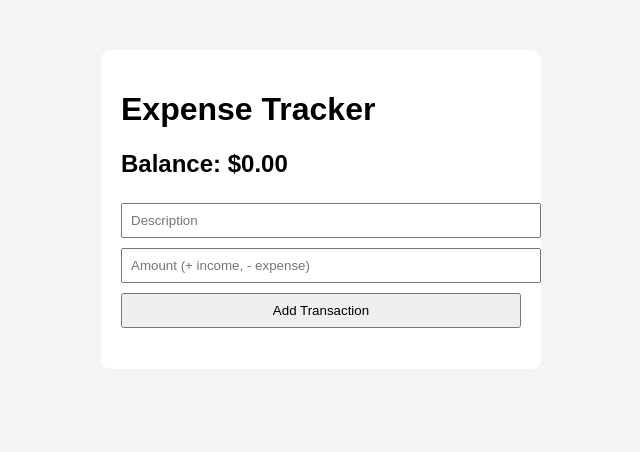
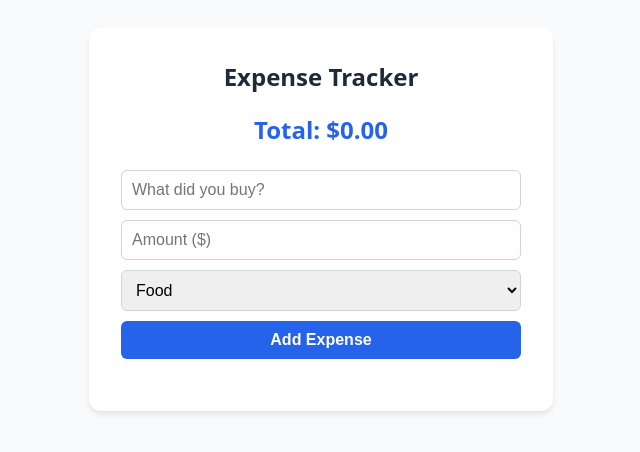
Before and after one commit to adityapandeybst2006-cyber/Expense-Tracker, a plain HTML site: page index.html in a window 1280 px wide. Shown: the whole page, without its empty margins (319-959 px from the left). Drawn offline with Linux system fonts and the light colour scheme.

Commit message:
Modified index

```diff
--- a/index.html
+++ b/index.html
@@ -1,26 +1,92 @@
 <!DOCTYPE html>
 <html lang="en">
 <head>
-  <meta charset="UTF-8">
-  <title>Expense Tracker</title>
-  <link rel="stylesheet" href="style.css">
+    <meta charset="UTF-8">
+    <meta name="viewport" content="width=device-width, initial-scale=1.0">
+    <title>Quick Expense Tracker</title>
+    <style>
+        :root { --primary: #2563eb; --bg: #f8fafc; --text: #1e293b; }
+        body { font-family: system-ui, sans-serif; background: var(--bg); color: var(--text); display: flex; justify-content: center; padding: 20px; }
+        .card { background: white; padding: 2rem; border-radius: 12px; box-shadow: 0 4px 6px -1px rgb(0 0 0 / 0.1); width: 100%; max-width: 400px; }
+        h2 { margin-top: 0; text-align: center; }
+        .balance { font-size: 1.5rem; font-weight: bold; text-align: center; color: var(--primary); margin-bottom: 1.5rem; }
+        form { display: flex; flex-direction: column; gap: 10px; margin-bottom: 20px; }
+        input, select, button { padding: 10px; border: 1px solid #cbd5e1; border-radius: 6px; font-size: 1rem; }
+        button { background: var(--primary); color: white; border: none; cursor: pointer; font-weight: bold; }
+        button:hover { background: #1d4ed8; }
+        ul { list-style: none; padding: 0; }
+        li { background: #f1f5f9; padding: 10px; margin-bottom: 8px; border-radius: 6px; display: flex; justify-content: space-between; align-items: center; }
+        .delete-btn { background: #ef4444; padding: 4px 8px; font-size: 0.8rem; }
+    </style>
 </head>
 <body>
 
-  <div class="container">
-    <h1>Expense Tracker</h1>
+<div class="card">
+    <h2>Expense Tracker</h2>
+    <div class="balance">Total: $<span id="total-amount">0.00</span></div>
 
-    <h2>Balance: $<span id="balance">0.00</span></h2>
-
-    <form id="transaction-form">
-      <input type="text" id="description" placeholder="Description" required>
-      <input type="number" id="amount" placeholder="Amount (+ income, - expense)" required>
-      <button type="submit">Add Transaction</button>
+    <form id="expense-form">
+        <input type="text" id="desc" placeholder="What did you buy?" required>
+        <input type="number" id="amt" placeholder="Amount ($)" step="0.01" required>
+        <select id="cat">
+            <option value="Food">Food</option>
+            <option value="Transport">Transport</option>
+            <option value="Fun">Fun</option>
+            <option value="Bills">Bills</option>
+        </select>
+        <button type="submit">Add Expense</button>
     </form>
 
-    <ul id="transaction-list"></ul>
-  </div>
+    <ul id="expense-list"></ul>
+</div>
 
-  <script src="script.js"></script>
+<script>
+    const form = document.getElementById('expense-form');
+    const list = document.getElementById('expense-list');
+    const totalDisplay = document.getElementById('total-amount');
+
+    // Load data from LocalStorage or start empty
+    let expenses = JSON.parse(localStorage.getItem('expenses')) || [];
+
+    function updateUI() {
+        list.innerHTML = '';
+        let total = 0;
+
+        expenses.forEach((ex, index) => {
+            total += ex.amount;
+            const li = document.createElement('li');
+            li.innerHTML = `
+                <span><strong>${ex.desc}</strong> <br><small>${ex.cat}</small></span>
+                <span>$${ex.amount.toFixed(2)}
+                <button class="delete-btn" onclick="deleteExpense(${index})">X</button></span>
+            `;
+            list.appendChild(li);
+        });
+
+        totalDisplay.innerText = total.toFixed(2);
+        localStorage.setItem('expenses', JSON.stringify(expenses));
+    }
+
+    form.addEventListener('submit', (e) => {
+        e.preventDefault();
+        const newEx = {
+            desc: document.getElementById('desc').value,
+            amt: document.getElementById('amt').value,
+            cat: document.getElementById('cat').value,
+            amount: parseFloat(document.getElementById('amt').value)
+        };
+        expenses.push(newEx);
+        form.reset();
+        updateUI();
+    });
+
+    window.deleteExpense = (index) => {
+        expenses.splice(index, 1);
+        updateUI();
+    };
+
+    updateUI(); // Initial render
+</script>
+
 </body>
 </html>
```
